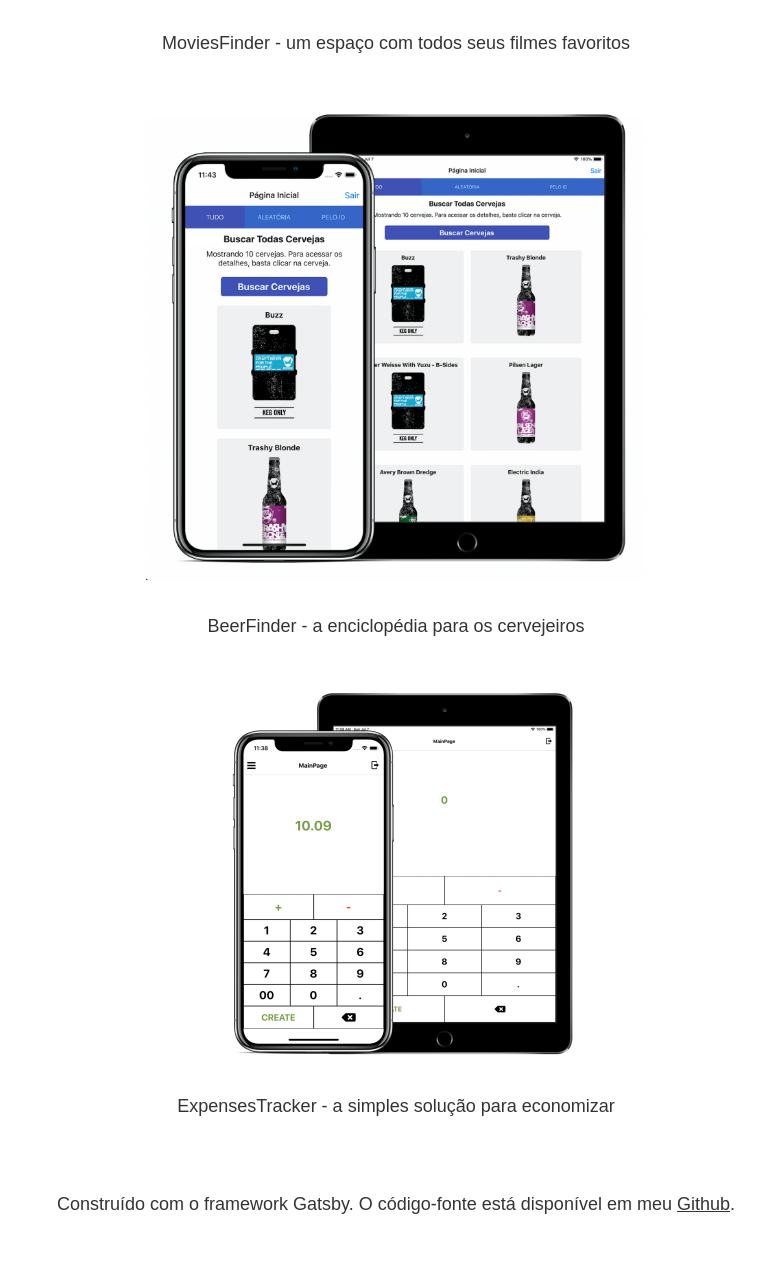
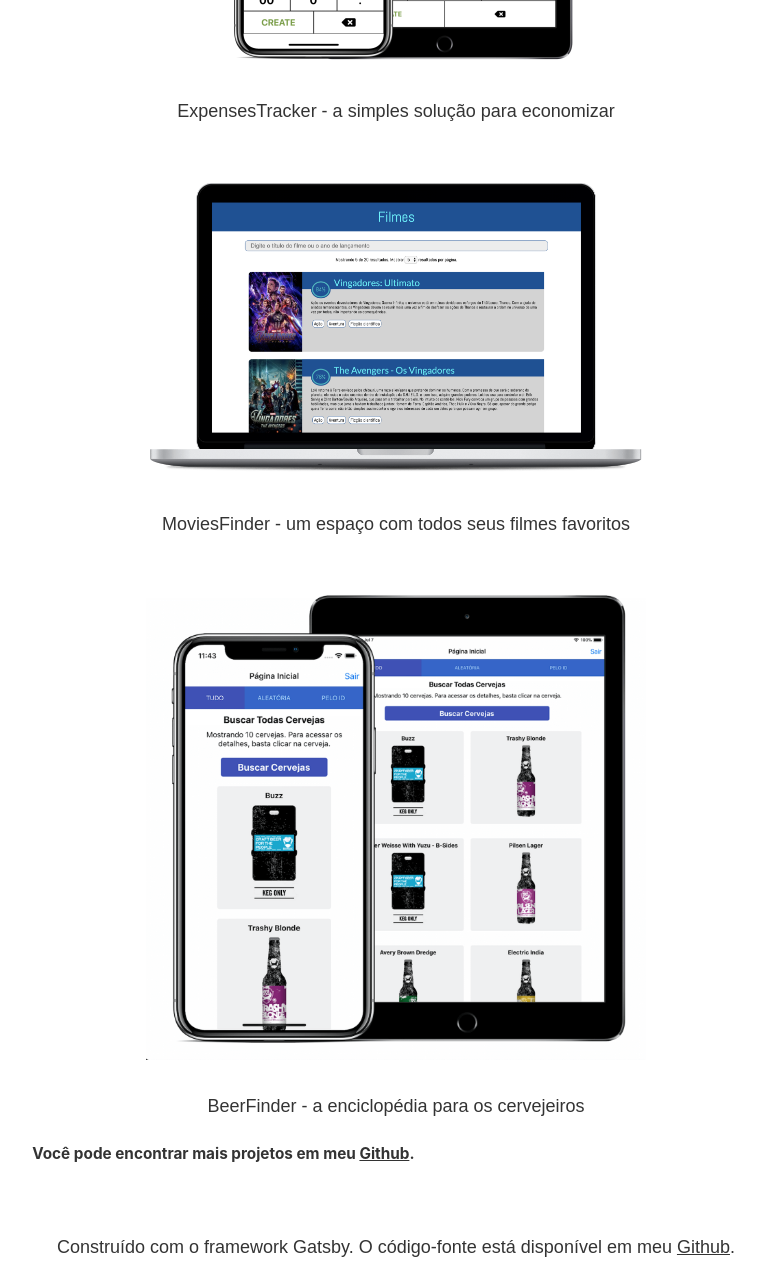
Before and after one commit to rodriigovieira/personal-site, a Gatsby site: page /portfolio in a window 1280 px wide. Shown: the part 895-2160 px from the top of the page, without its empty margins (244-1009 px from the left). Before the commit the page ends 2127 px from the top, so only its background shows below. Built offline with nearby package versions, Linux system fonts and the light colour scheme; Gatsby itself is replaced by a stand-in of ours.

Commit message:
Final adjustements and adding descriptions of projects

```diff
--- a/src/pages/portfolio/index.js
+++ b/src/pages/portfolio/index.js
@@ -21,19 +21,20 @@ const portfolioIndex = () => {
 
       <div className={styles.portfolioContainer}>
         {portfolioData.map(data => (
-          <Link
-            className={styles.linkStyle}
-            to="/portfolio/view"
-            state={data}
-          >
+          <Link className={styles.linkStyle} to="/portfolio/view" state={data}>
             <div className={styles.portfolioItem}>
               <img src={data.image} alt="BestClean" />
 
-              <p>{language === 'pt' ? data.summaryPt : data.summaryEn}</p>
+              <p>{language === "pt" ? data.summaryPt : data.summaryEn}</p>
             </div>
           </Link>
         ))}
       </div>
+
+      <h5>
+        {text.portfolio.more}
+        <a target="_blank" href="https://github.com/rodriigovieira">Github</a>.
+      </h5>
     </Layout>
   )
 }
--- a/src/utils/language.js
+++ b/src/utils/language.js
@@ -25,11 +25,24 @@ const textLabelsEn = {
     subtitle: "Bellow you can find a small piece of what I already did.",
     details: "Details",
     technologies: "Technologies",
+    website: "Access this project's website",
+    more: "You can find more of my stuff at my ",
     projects: {
       bestclean: {
-        summary: "BestClean - complete cross-platform application.",
         description:
           "Application for an industrial laundry made to assist in all tasks related to the company's organization. \n Clients can track their packages and see in which exact stage their package is, and the staff can also easily manage internally all the active orders, reducing to almost 0 the use of paper.",
+      },
+      beerFinder: {
+        description:
+          "A program that makes uses of a public beer API, the Punk API, and displays the information in various ways. You can either see all beers, search a beer by its ID, or get a random one. Features a complete authentication system with login and signup.",
+      },
+      moviesFinder: {
+        description:
+          "A movies database where you can search all your favorite movies, and then, by clicking on a movie, you'll see all details of this particular movie, such as budget, trailers, dates, etc.",
+      },
+      expensesTracker: {
+        description:
+          "A simple expenses tracking application, which features a complete login system, with login, sign up and password recovery, and where you can log your expenses with just 2 clicks. The idea is: if you log every single expense of your day, you'll become much more aware of your daily expenses.",
       },
     },
   },
@@ -79,11 +92,24 @@ const textLabelsPt = {
       "Abaixo você pode encontrar um pequeno pedaço das coisas que já fiz.",
     details: "Detalhes",
     technologies: "Tecnologias",
+    website: "Acessar site desse projeto",
+    more: "Você pode encontrar mais projetos em meu ",
     projects: {
       bestclean: {
-        summary: "BestClean - aplicação multi-plataforma completa.",
         description:
           "Aplicativo feito para uma lavanderia industrial que facilita no gerenciamento interno da companhia, possibilitando que clientes possam verificar a situação do seu pedido e em que estado ele se encontra, além de permitir que a equipe possa gerenciar pedidos internamente, reduzindo a quase 0 o uso de papéis.",
+      },
+      beerFinder: {
+        description:
+          "Programa que consome uma API pública de cerveja, a Punk API, e mostra esses dados de diversas maneiras. Há a opção de pesquisa aleatória, de pesquisar uma cerveja pelo seu ID, ou de mostrar todas elas. Também possui um sistema de login com autenticação e cadastro.",
+      },
+      moviesFinder: {
+        description:
+          "Uma enciclopédia de filmes, onde você pode pesquisar os seus filmes favoritos e consultar informações sobre eles. Ao selecionar um filme, você verá informações como orçamento, datas, trailer, etc.",
+      },
+      expensesTracker: {
+        description:
+          "Uma aplicação simples para auxiliar no controle financeiro. Possui um sistema de autenticação completo, com login, cadastro e recuperação de senha. Você pode registrar todas as suas despesas diárias com apenas 2 cliques. A ideia é: se você registrar todas as despesas do seu dia, você terá muito mais controle da sua vida financeira.",
       },
     },
   },
--- a/src/utils/portfolioData.js
+++ b/src/utils/portfolioData.js
@@ -14,27 +14,31 @@ const portfolioData = [
       "https://play.google.com/store/apps/details?id=com.lavanderiabestclean.bestclean",
   },
   {
-    title: "MoviesFinder",
-    project: "bestclean",
-    image: ImageMovies,
-    summaryEn: "MoviesFinder - a database with your favorite movies",
-    summaryPt: "MoviesFinder - um espaço com todos seus filmes favoritos",
-  },
-  {
-    title: "BeerFinder",
-    project: "bestclean",
-    image: ImageBeerFinder,
-    summaryEn: "BeerFinder - your beer encyclopedia",
-    summaryPt: "BeerFinder - a enciclopédia para os cervejeiros",
-  },
-  {
     title: "ExpensesTracker",
-    project: "bestclean",
+    project: "expensesTracker",
     image: ImageExpenses,
     summaryEn: "ExpensesTracker - the quick solution for saving money",
     summaryPt: "ExpensesTracker - a simples solução para economizar",
     playStore:
-      "https://play.google.com/store/apps/details?id=com.lavanderiabestclean.bestclean",
+      "https://play.google.com/store/apps/details?id=com.rodrigo.vieira.expensestracker",
+    github: "https://github.com/rodriigovieira/rn-challenge-2",
+  },
+  {
+    title: "MoviesFinder",
+    project: "moviesFinder",
+    image: ImageMovies,
+    summaryEn: "MoviesFinder - a database with your favorite movies",
+    summaryPt: "MoviesFinder - um espaço com todos seus filmes favoritos",
+    github: "https://github.com/rodriigovieira/banco-filmes",
+    site: "https://movies.rodrigorodrigues.dev"
+  },
+  {
+    title: "BeerFinder",
+    project: "beerFinder",
+    image: ImageBeerFinder,
+    summaryEn: "BeerFinder - your beer encyclopedia",
+    summaryPt: "BeerFinder - a enciclopédia para os cervejeiros",
+    github: "https://github.com/rodriigovieira/mobile-teste",
   },
 ]
 
```
Also changed, not shown: src/pages/portfolio/view.js (+26 -1 lines), src/assets/github_logo.png (added).
